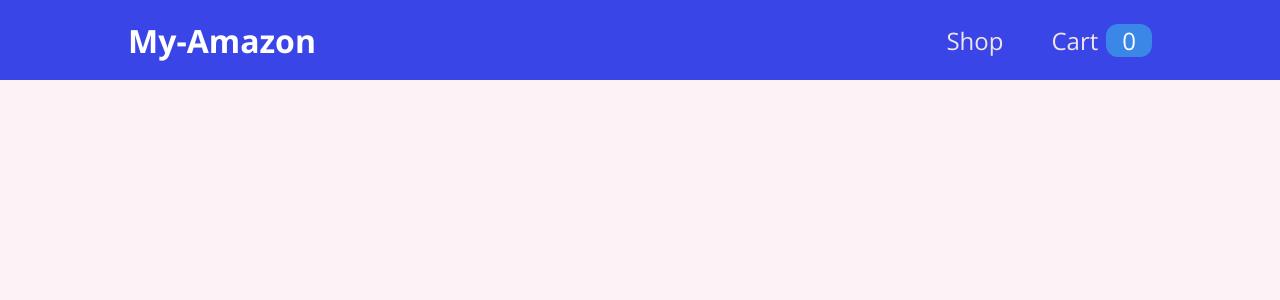
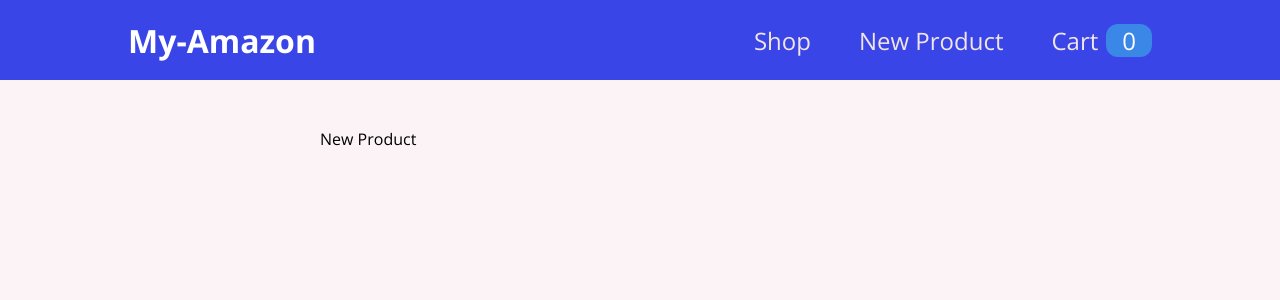
Before and after one commit to avi-lucky/My-Amazon, a React (Create React App) app: page /new-product in a window 1280 px wide. Shown: the top 300 px of the page. Built offline with nearby package versions, Linux system fonts and the light colour scheme.

Commit message:
New Products Page Created

```diff
--- a/src/App.js
+++ b/src/App.js
@@ -1,6 +1,7 @@
 import { Route, Switch } from "react-router-dom";
 
 import Cart from "./pages/Cart";
+import NewProduct from "./pages/NewProduct";
 import Shop from "./pages/Shop";
 import Layout from "./components/layout/Layout";
 
@@ -11,6 +12,9 @@ function App() {
         <Route path="/" exact>
           <Shop />
         </Route>
+        <Route path="/new-product">
+          <NewProduct />
+        </Route>
         <Route path="/cart">
           <Cart />
         </Route>
--- a/src/components/layout/MainNavigation.js
+++ b/src/components/layout/MainNavigation.js
@@ -16,6 +16,9 @@ function MainNavigation() {
             <Link to="/">Shop</Link>
           </li>
           <li>
+            <Link to="/new-product">New Product</Link>
+          </li>
+          <li>
             <Link to="/cart">
               Cart
               <span className={classes.badge}>{cartCtx.totalCart}</span>
--- /dev/null
+++ b/src/pages/NewProduct.js
@@ -0,0 +1,5 @@
+function NewProduct() {
+  return <div>New Product</div>;
+}
+
+export default NewProduct;
--- a/src/pages/Shop.js
+++ b/src/pages/Shop.js
@@ -49,11 +49,11 @@ function Shop() {
             var propValue = data[propName];
           }
         }
-        console.log(propValue);
+        // console.log(propValue);
         propValue.forEach(element => {
           shopping.push(element)
         });
-        console.log(shopping)
+        // console.log(shopping)
 
         setIsLoading(false);
         setLoadedShopping(shopping);
```
